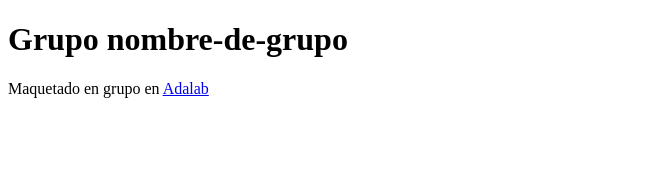
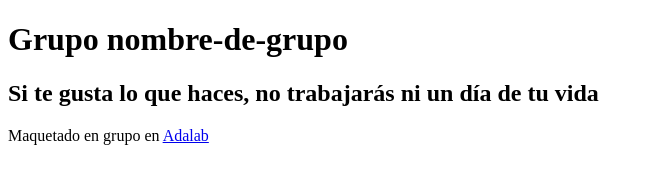
Before and after one commit to SandraOGC/repositorioejercicio, a plain HTML site: page index.html in a window 1280 px wide. Shown: the whole page, without its empty margins (0-653 px from the left). Drawn offline with Linux system fonts and the light colour scheme.

Commit message:
nueva rama

```diff
--- a/index.html
+++ b/index.html
@@ -12,6 +12,9 @@
         <section class="motivacion"></section>
         <section class="contenido"></section>
     </main>
+    <section class="motivacion">
+        <h2>Si te gusta lo que haces, no trabajarás ni un día de tu vida</h2>
+    </section>
     <footer>
         <p>Maquetado en grupo en <a href="http://adalab.es">Adalab</a></p>
     </footer>
```
